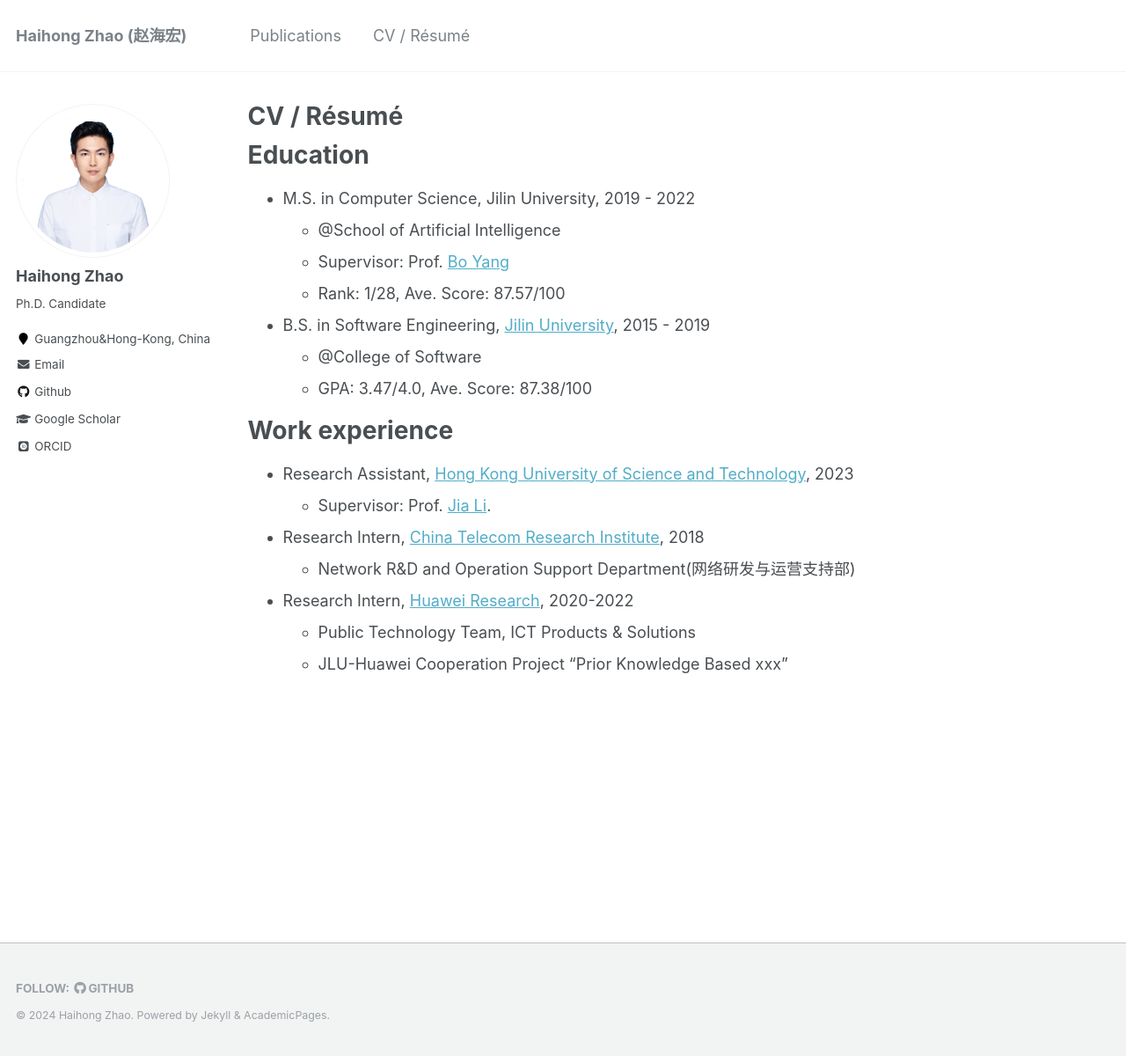
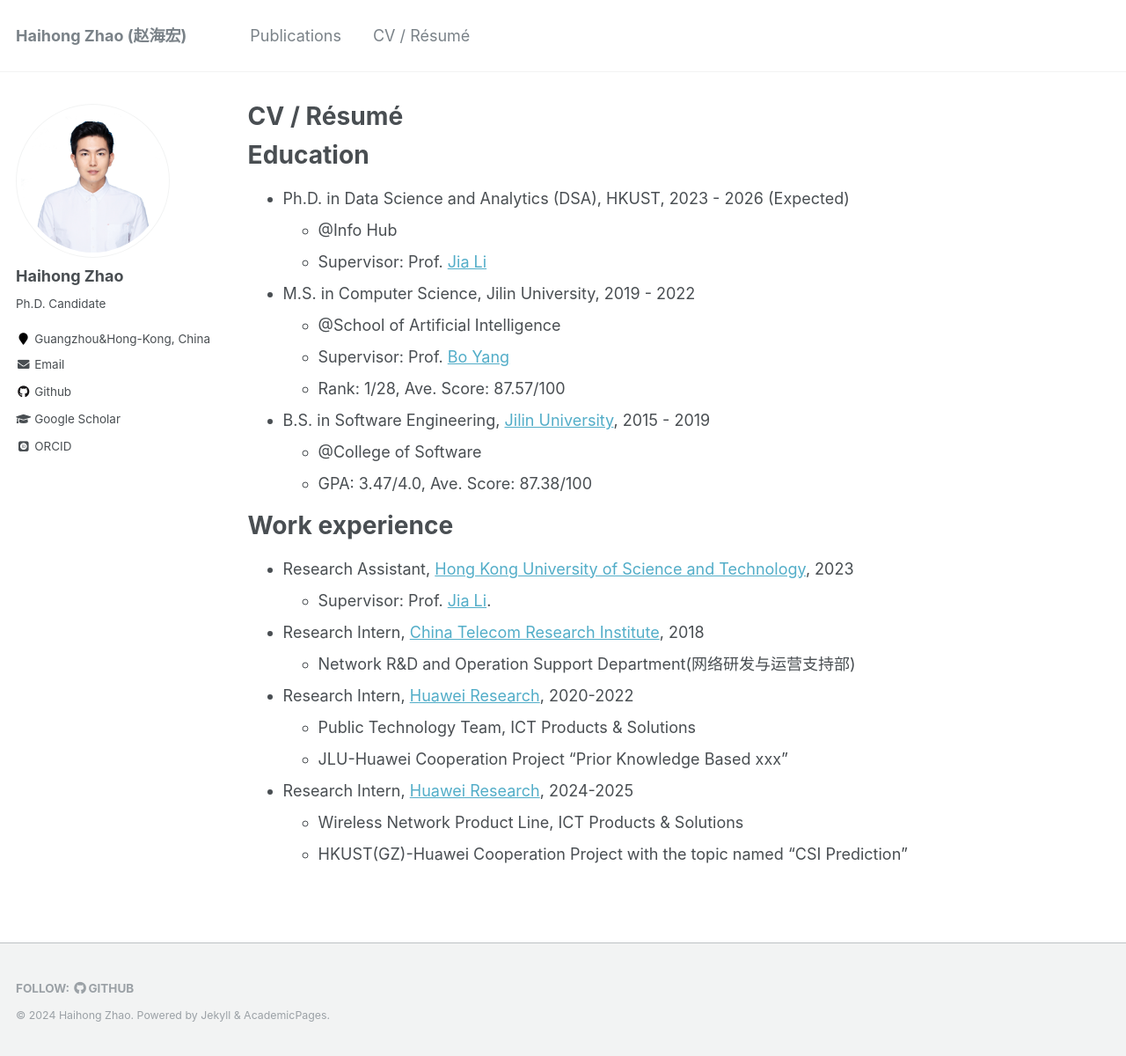
Before and after one commit to cshhzhao/cshhzhao.github.io, a Jekyll site: the page built from _pages/cv.md, in a window 1280 px wide and 1200 px high. Shown: the whole window at 88% size. Built offline with Jekyll 4.4.1, drawn with Linux system fonts in a browser that asks for light colours; some web fonts are replaced.

Commit message:
update news

```diff
--- a/_pages/cv.md
+++ b/_pages/cv.md
@@ -11,6 +11,9 @@ redirect_from:
 
 Education
 ======
+* Ph.D. in Data Science and Analytics (DSA), HKUST, 2023 - 2026 (Expected)
+    * @Info Hub
+    * Supervisor: Prof. [Jia Li](https://sites.google.com/view/lijia)
 * M.S. in Computer Science, Jilin University, 2019 - 2022
     * @School of Artificial Intelligence
     * Supervisor: Prof. [Bo Yang](https://ccst.jlu.edu.cn/info/1026/15449.htm)
@@ -30,3 +33,7 @@ Work experience
 * Research Intern, [Huawei Research](https://career.huawei.com/reccampportal/portal5/index.html), 2020-2022
   * Public Technology Team, ICT Products & Solutions
   * JLU-Huawei Cooperation Project "Prior Knowledge Based xxx"
+
+* Research Intern, [Huawei Research](https://career.huawei.com/reccampportal/portal5/index.html), 2024-2025
+  * Wireless Network Product Line, ICT Products & Solutions
+  * HKUST(GZ)-Huawei Cooperation Project with the topic named "CSI Prediction"
```
Also changed, not shown: _pages/about.md (+2 -1 lines).
